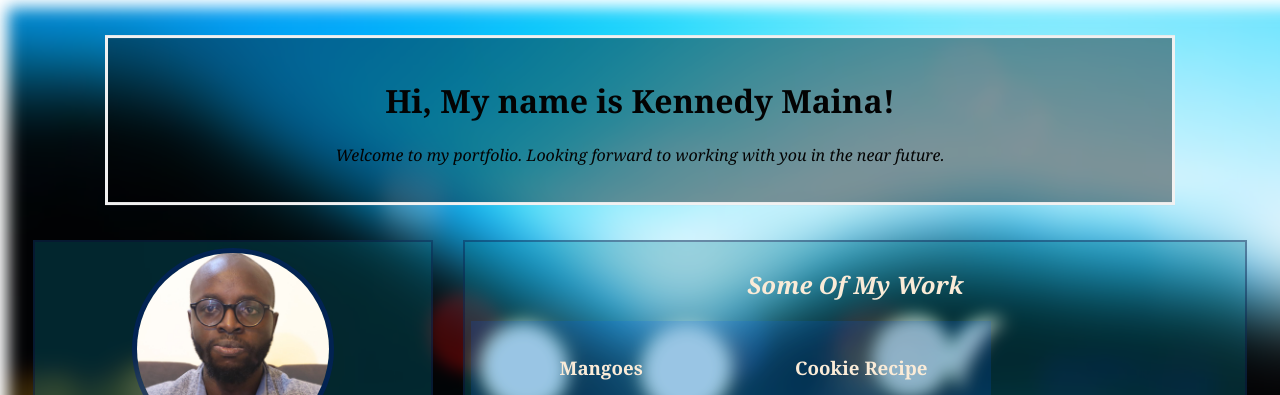
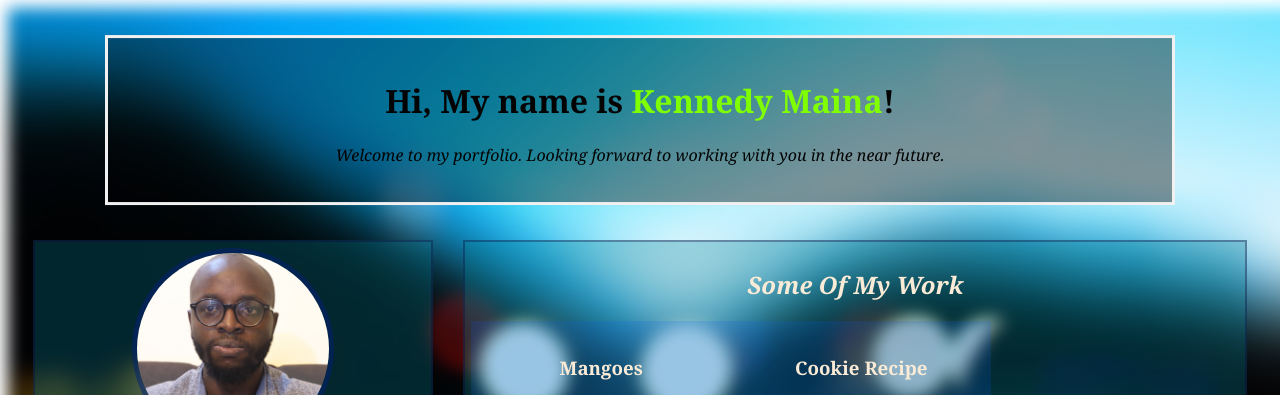
Before and after one commit to KNMAINA/Kennedy-s-Web-Portfolio, a plain HTML site: page index.html in a window 1280 px wide. Shown: the top 395 px of the page. Drawn offline with Linux system fonts and the light colour scheme.

Commit message:
Adds styling to name span element for visual appeal

```diff
--- a/css/styles.css
+++ b/css/styles.css
@@ -22,6 +22,9 @@ body, html {
         text-align: center;
         font-family:Georgia, 'Times New Roman', Times, serif;
 }
+.name{
+    color: chartreuse;
+    }
 h2 {
     text-align: center;
 }
```
